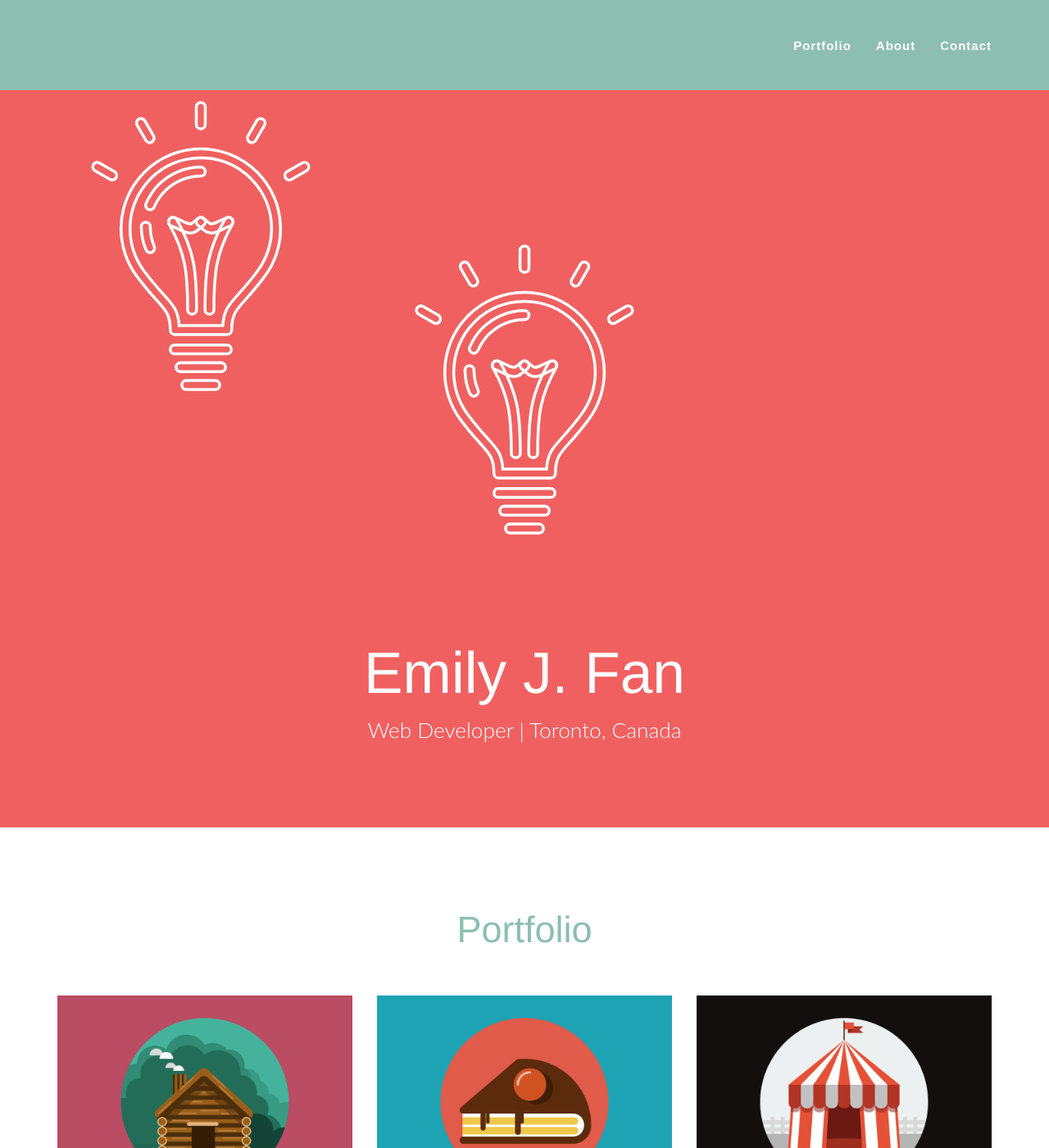
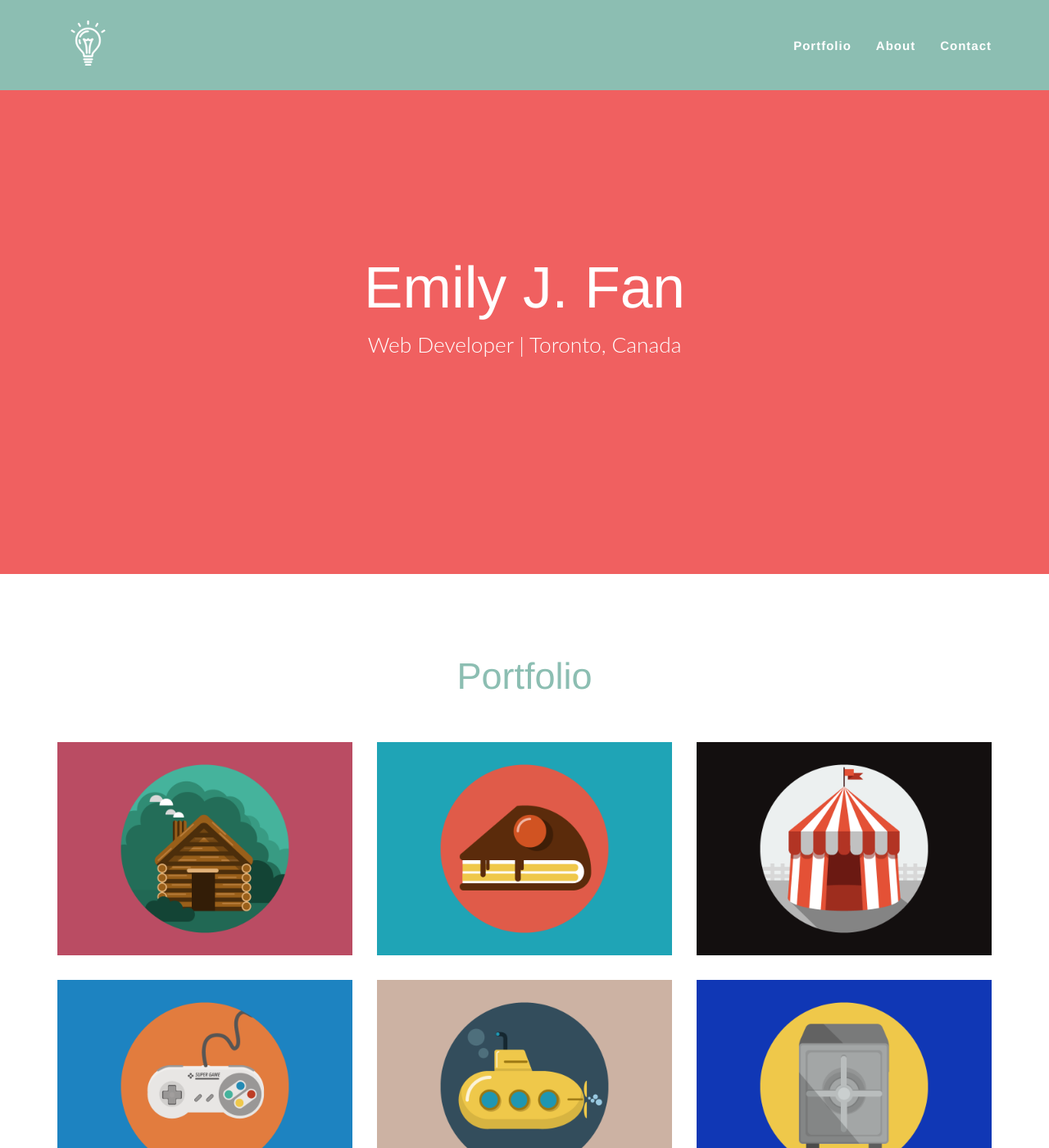
Before and after one commit to emilyjfan/emilyjfan.github.io, a Jekyll site: the page built from index.html, in a window 1280 px wide and 1400 px high. Shown: the whole window at 82% size. Built offline with Jekyll 4.4.1, drawn with Linux system fonts in a browser that asks for light colours; some web fonts are replaced.

Commit message:
Change style of intro text

```diff
--- a/_includes/css/main.css
+++ b/_includes/css/main.css
@@ -90,8 +90,9 @@ header {
 }
 
 header .container {
-    padding-top: 100px;
+    padding-top: 300px;
     padding-bottom: 50px;
+    height: 700px;
 }
 
 header img {
@@ -113,7 +114,7 @@ header .intro-text .skills {
 
 @media(min-width:768px) {
     header .container {
-        padding-top: 200px;
+        padding-top: 300px;
         padding-bottom: 100px;
     }
 
--- a/_includes/header.html
+++ b/_includes/header.html
@@ -3,7 +3,6 @@
         <div class="container">
             <div class="row">
                 <div class="col-lg-12">
-                    <img class="img-responsive" src="img/light102.svg" alt="">
                     <div class="intro-text">
                         <span class="name">{{ site.title }}</span>
 
```
Also changed, not shown: img/light102.svg, 10 other files.
